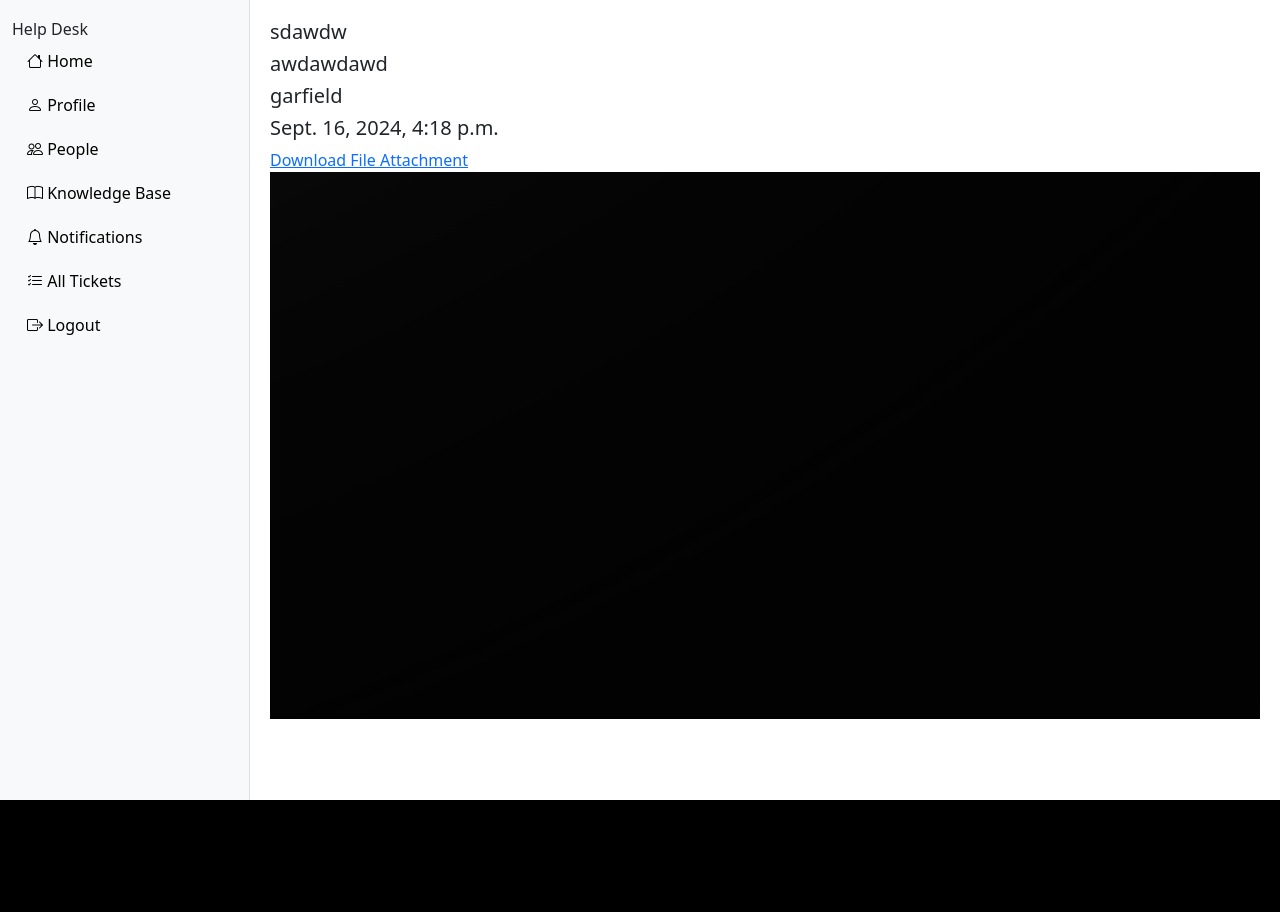
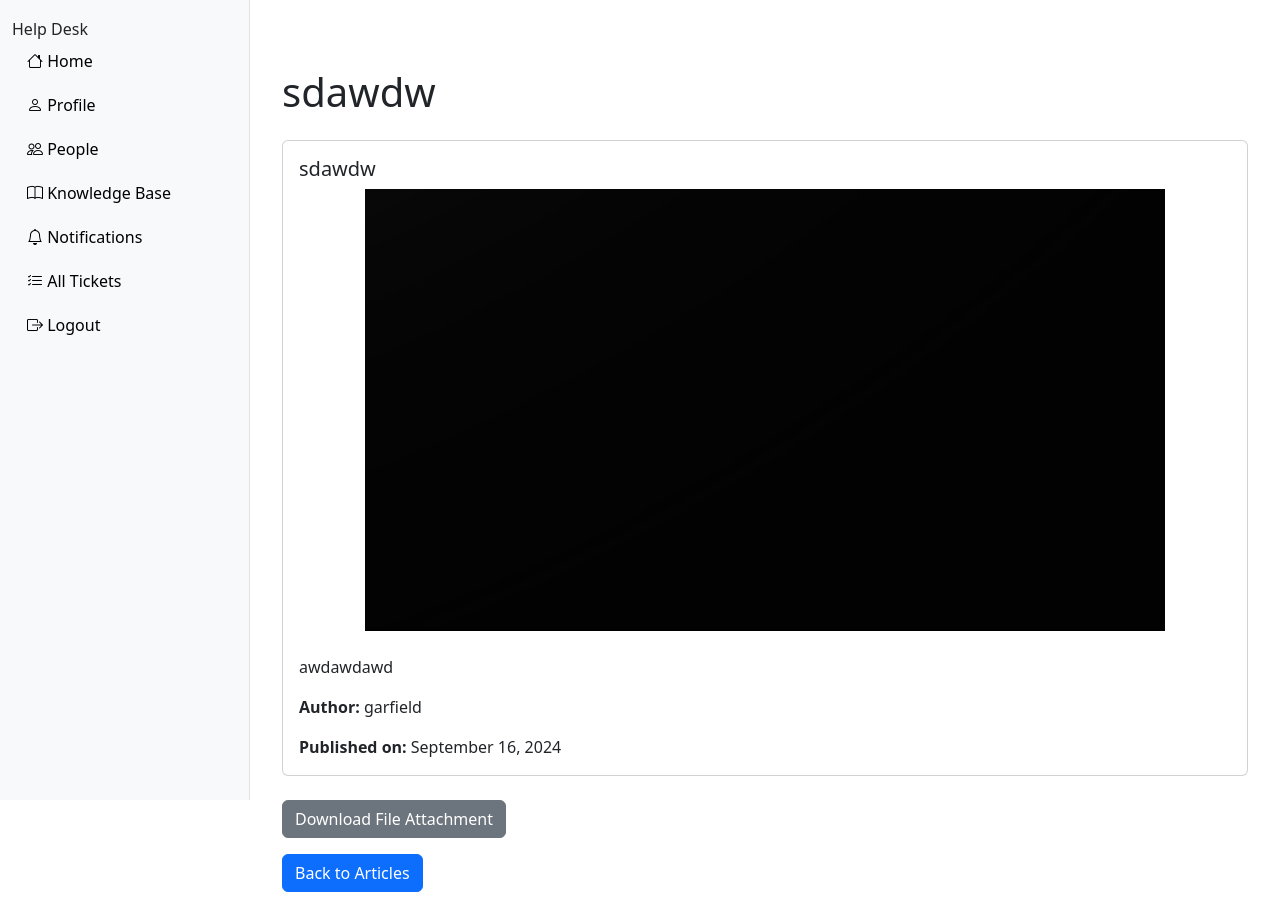
Before and after one commit to rbiancosilva/django-helpdesk, a Django app: page /knowledge_base/details/2 in a window 1280 px wide. Before the commit the page ends 800 px from the top, so only its background shows below. Run offline with Django 5.2, Linux system fonts and the light colour scheme; a user stored in the database is signed in; data comes from the database, SQL or seed files in the repository; both versions use the stored data as it was after the commit.

Commit message:
Adding articles style

```diff
--- a/django_helpdesk/apps/knowledge_base/templates/details_knowledge_base.html
+++ b/django_helpdesk/apps/knowledge_base/templates/details_knowledge_base.html
@@ -1,18 +1,50 @@
 {% extends "base_helpdesk.html" %}
 
 {% block title %}
-    <title>article #{{article.id}}</title>
+    <title>Article #{{article.id}}</title>
 {% endblock %}
 
 {% block content %}
-    <h5>{{article.title}}</h5>
-    <h5>{{article.content}}</h5>
-    <h5>{{article.user_name}}</h5>
-    <h5>{{article.created_at}}</h5>
-    {% if article.file_attachment %}
-        <a href="{{ article.file_attachment.url }}" download="File attachment">Download File Attachment</a>
-    {% endif %}
-    {% if article.image_attachment %}
-        <img src="{{ article.image_attachment.url }}" alt="Image File" style="max-width:100%; height:auto;">
-    {% endif %}
+    <div class="container mt-5">
+        <h1 class="mb-4">{{ article.title }}</h1>
+
+        <div class="card mb-4">
+            <div class="card-body">
+                <h5 class="card-title">{{ article.title }}</h5>
+                {% if article.image_attachment %}
+                    <div class="mb-4">
+                        <div class="image-container">
+                            <img src="{{ article.image_attachment.url }}" alt="Image File" class="img-fluid">
+                        </div>
+                    </div>
+                {% endif %}
+                <p class="card-text">{{ article.content }}</p>
+                <p class="card-text"><strong>Author:</strong> {{ article.user_name }}</p>
+                <p class="card-text"><strong>Published on:</strong> {{ article.created_at|date:"F j, Y" }}</p>
+            </div>
+        </div>
+
+        {% if article.file_attachment %}
+            <div class="mb-3">
+                <a href="{{ article.file_attachment.url }}" class="btn btn-secondary" download="File attachment">
+                    <i class="fas fa-file-download"></i> Download File Attachment
+                </a>
+            </div>
+        {% endif %}
+
+        <div>
+            <a href="{% url 'index_knowledge_base' %}" class="btn btn-primary">Back to Articles</a>  <!-- Adjust the URL as necessary -->
+        </div>
+    </div>
+
+    <style>
+        .image-container {
+            max-width: 800px;  /* Set your desired max width */
+            margin: 0 auto;    /* Center the image container */
+        }
+        .image-container img {
+            width: 100%;       /* Make the image responsive */
+            height: auto;      /* Maintain aspect ratio */
+        }
+    </style>
 {% endblock %}
--- a/django_helpdesk/apps/knowledge_base/templates/new_knowledge_base.html
+++ b/django_helpdesk/apps/knowledge_base/templates/new_knowledge_base.html
@@ -16,6 +16,6 @@
     <form action="{% url 'new_knowledge_base' %}" method="post" enctype="multipart/form-data">
         {% csrf_token %}
         {{ form.as_p }}
-        <button type="submit" class="btn btn-success">Post</button>
+        <button type="submit" class="btn btn-success">Create</button>
     </form>
 {% endblock %}
--- a/django_helpdesk/apps/knowledge_base/views.py
+++ b/django_helpdesk/apps/knowledge_base/views.py
@@ -35,7 +35,7 @@ def new_article_knowledge_base(request):
                                                  user_name=str(request.user.username))
 
             new_article.save()
-            return redirect(f'/knowledge_base/details/{new_article.id}/')
+            return redirect(f'/knowledge_base/details/{new_article.id}')
 
         messages.error(request, "Invalid form")
         return render(request, "new_knowledge_base.html", {'form': ArticleForm()})
@@ -67,7 +67,7 @@ class ArticleDetailView(LoginRequiredMixin, DetailView):
     template_name = "details_knowledge_base.html"
 
 class ArticleForm(forms.Form):
-    title = forms.CharField(max_length=60, required=True)
-    content = forms.CharField(widget=forms.Textarea())
-    file_attachment = forms.FileField(required=False)
-    image_attachment = forms.ImageField(required=False)
+    title = forms.CharField(max_length=60, required=True, widget=forms.TextInput(attrs={'class': 'form-control'}))
+    content = forms.CharField(widget=forms.Textarea(attrs={'class': 'form-control'}), required=True)
+    file_attachment = forms.FileField(required=False, widget=forms.FileInput(attrs={'class': "form-control"}))
+    image_attachment = forms.ImageField(required=False, widget=forms.FileInput(attrs={'class': "form-control"}))
```
Also changed, not shown: django_helpdesk/apps/knowledge_base/templates/index_knowledge_base.html (+23 -6 lines), db.sqlite3, media/article_attachments/images/peakpx_xPZAOut.jpg (added), 1 other file.
